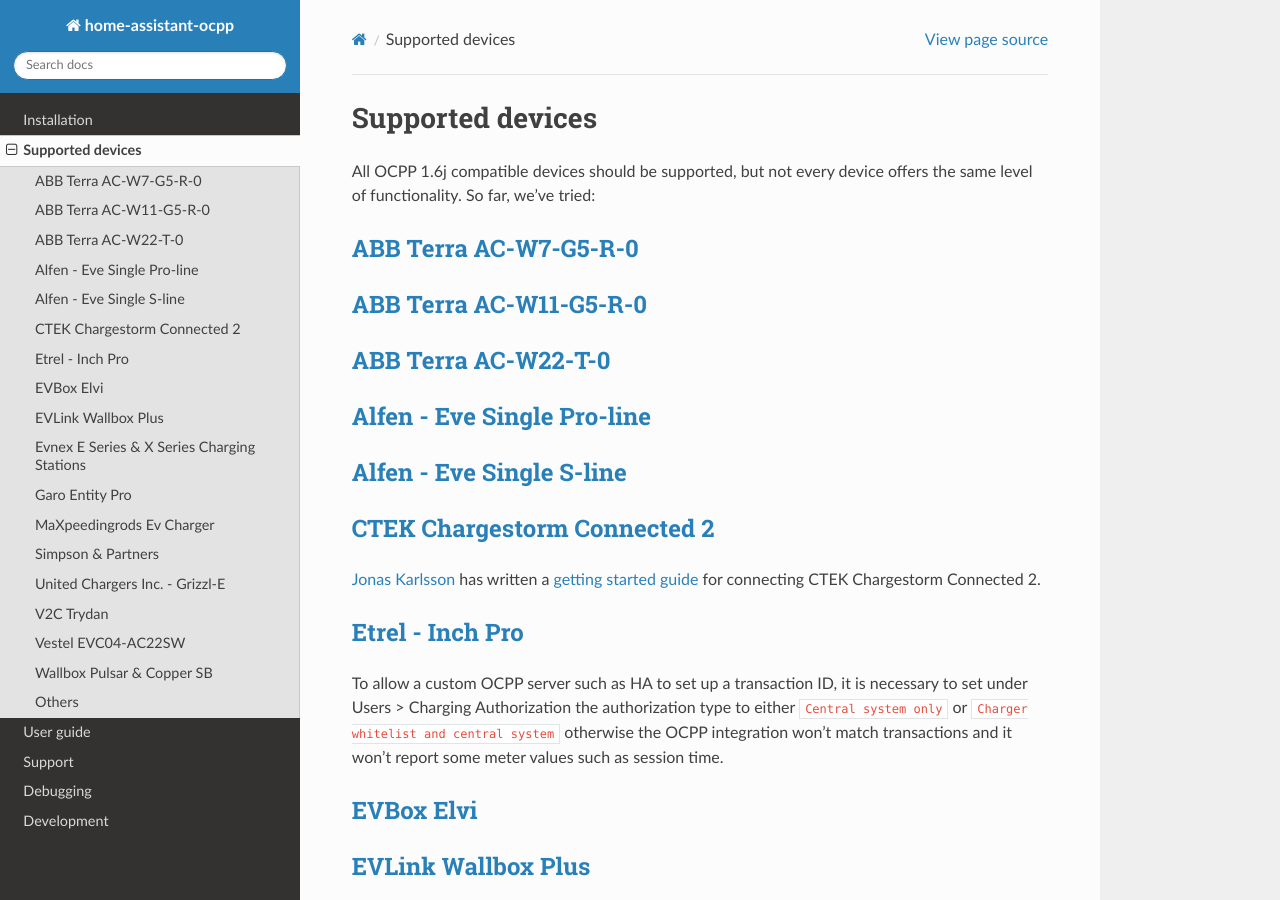
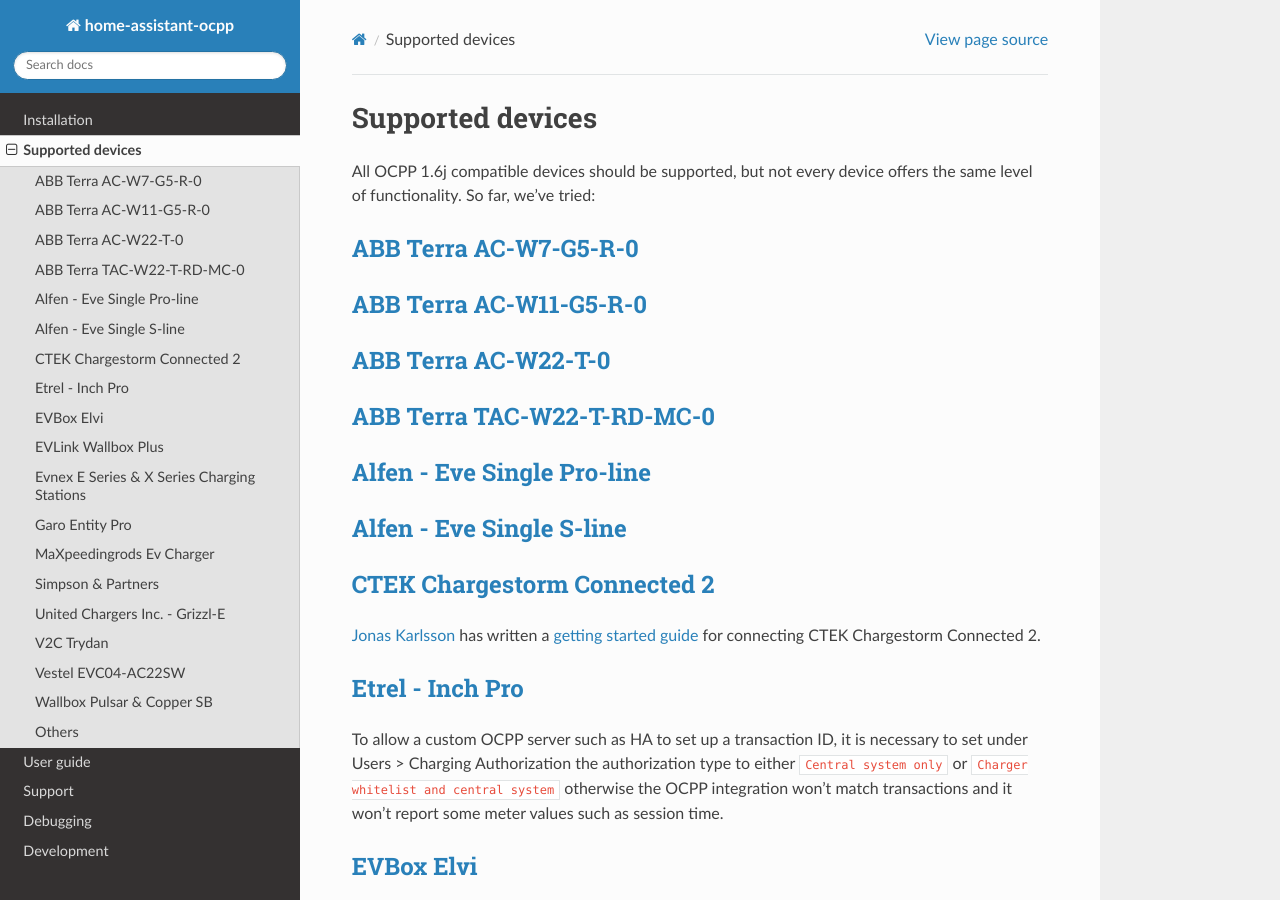
Before and after one commit to lbbrhzn/ocpp, a Sphinx documentation site: the page built from docs/supported-devices.md, in a window 1280 px wide and 900 px high. Built offline with Sphinx 7.4.7 and the Read the Docs theme 2.0.0, drawn with Linux system fonts in a browser that asks for light colours.

Commit message:
Update supported-devices.md
Adding another working ABB Terra Wallbox

```diff
--- a/docs/supported-devices.md
+++ b/docs/supported-devices.md
@@ -8,6 +8,8 @@
 ## [ABB Terra AC-W11-G5-R-0](https://new.abb.com/products/6AGC082156/tac-w11-g5-r-0)
 
 ## [ABB Terra AC-W22-T-0](https://new.abb.com/products/6AGC081279/tac-w22-t-0)
+
+## [ABB Terra TAC-W22-T-RD-MC-0](https://new.abb.com/products/6AGC081281/tac-w22-t-rd-mc-0)
 
 ## [Alfen - Eve Single Pro-line](https://alfen.com/en/ev-charge-points/alfen-product-range)
 
```
